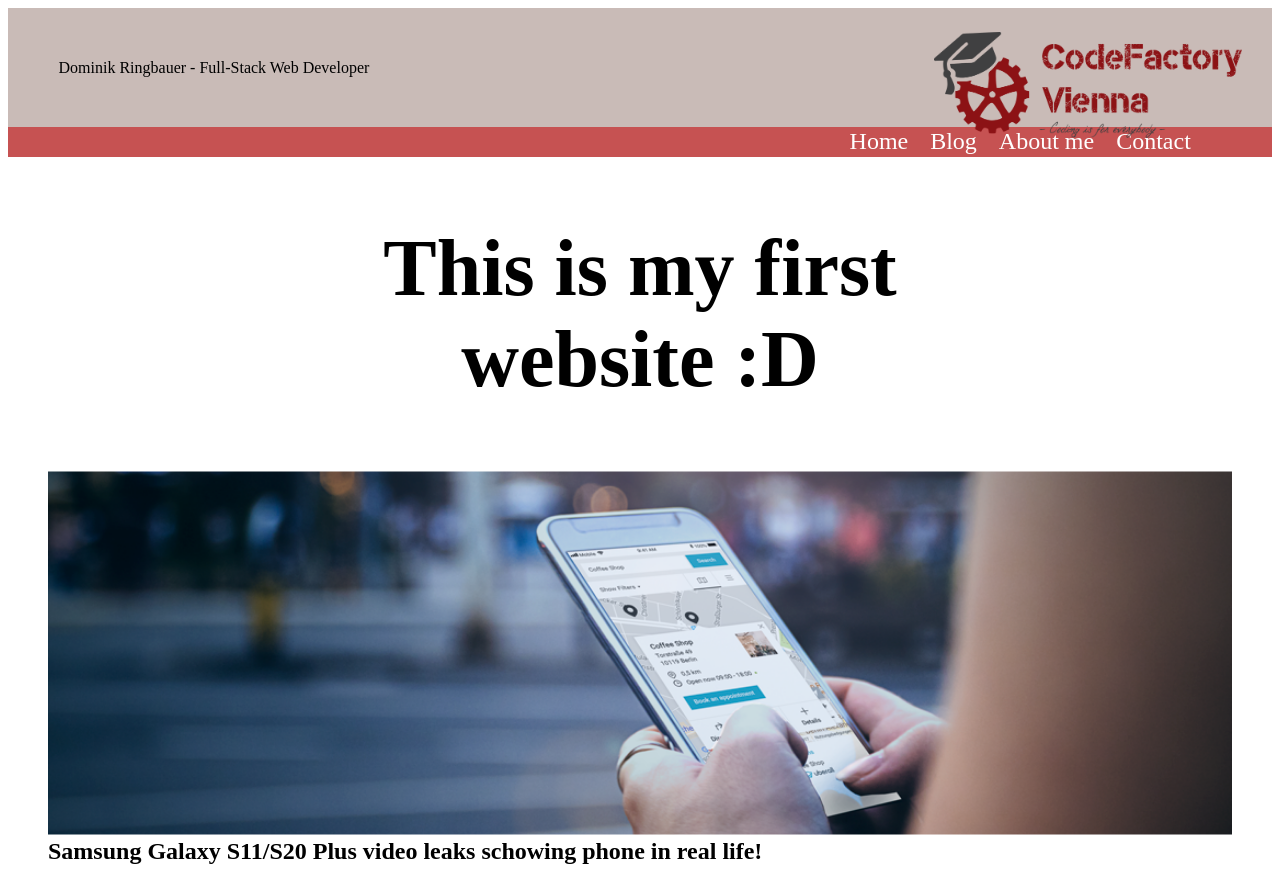
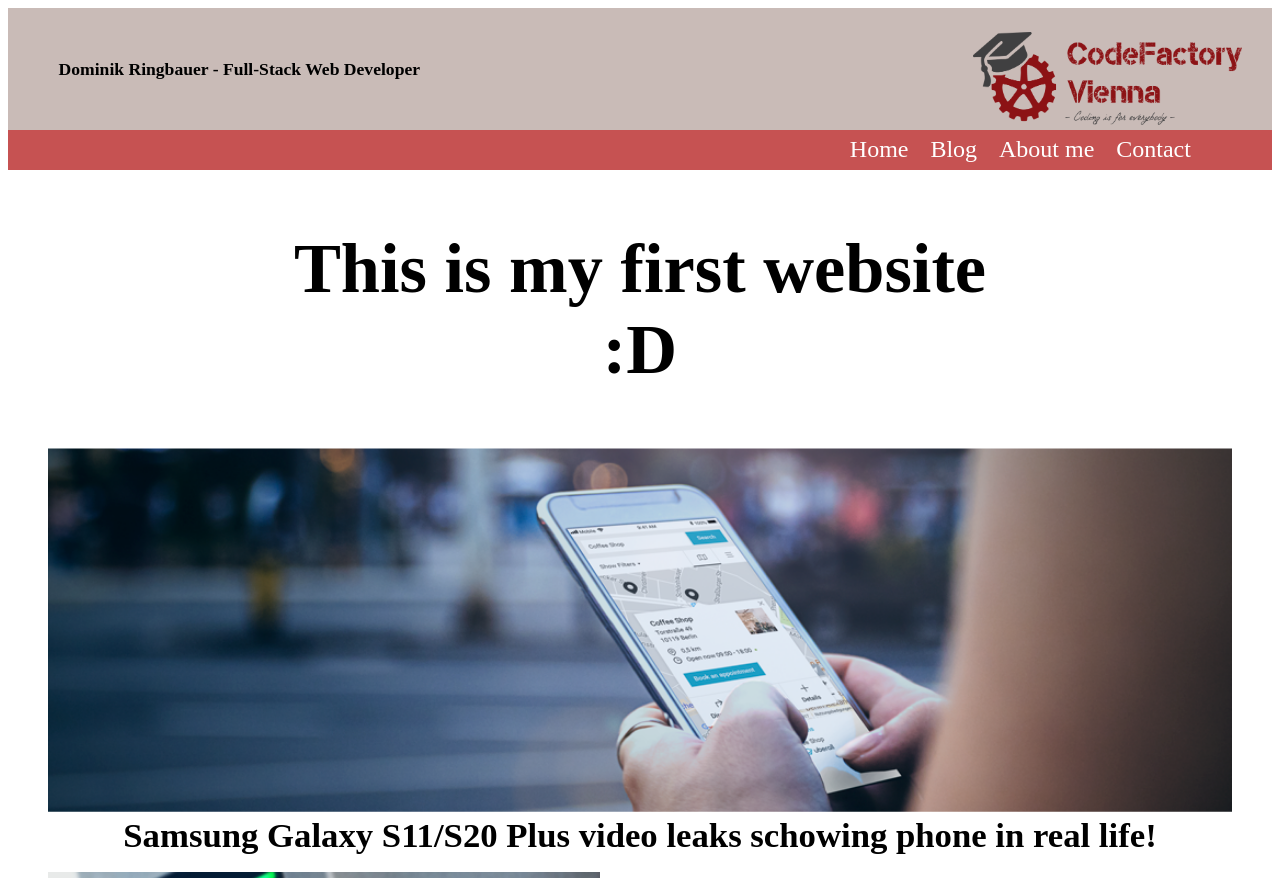
Before and after one commit to DominikRingbauer/CF-CR01-DominikRingbauer, a plain HTML site: page index.html in a window 1280 px wide. Shown: the top 878 px of the page. Drawn offline with Linux system fonts and the light colour scheme.

Commit message:
finished index.html

```diff
--- a/index.html
+++ b/index.html
@@ -9,7 +9,7 @@
 
 	<body>
 		<header>
-			<p class="heading">Dominik Ringbauer - Full-Stack Web Developer</p>
+			<p class="headfoot">Dominik Ringbauer - Full-Stack Web Developer</p>
 			<img class="logo-top" src="img/logo.png" alt="Logo">
 		</header>
 
@@ -50,7 +50,7 @@
 
 		<footer>
 			<img class="logo-bottom" src="img/logo.png" alt="Logo">
-			<p class="heading">Dominik Ringbauer - CodeFactory 2020</p>
+			<p class="headfoot">Dominik Ringbauer - CodeFactory 2020</p>
 		</footer>
 	</body>
 </html>
--- a/style.css
+++ b/style.css
@@ -21,20 +21,26 @@ footer p {
 	text-align: center;
 }
 
-.heading {
-	padding: 0%;
+#container {
+	width: 100%;
+}
+
+.headfoot {
+	padding: 0;
 	margin: 0;
+	font-weight: bold;
+	font-size: 110%;
 }
 
 .logo-top {
-	width: 24%;
+	width: 21%;
 	position: absolute;
 	top: 4%;
 	right: 3%;
 }
 
 .logo-bottom {
-	width: 21%;
+	width: 19%;
 	position: sticky;
 	left: 41%;
 	bottom: -10%;
@@ -44,7 +50,7 @@ ul {
 	margin: 0;
 	text-align: right;
 	background: rgb(198,82,82);
-	padding: 0.1%;
+	padding: 0.5%;
 	padding-right: 5%;
 }
 
@@ -66,12 +72,13 @@ h1 {
 	margin-left: 20%;
 	margin-right: 20%;
 	text-align: center;
-	font-size: 500%;
+	font-size: 440%;
 }
 
 figcaption {
 	font-weight: bold;
-	font-size: 150%;
+	font-size: 217%;
+	text-align: center;
 }
 /*
 .article01 {
@@ -99,8 +106,8 @@ figcaption {
 .article03 {
 	width: 50%;
 	position: absolute;
-	right: 0;
-	bottom: -132.5%;
+	top: 121%;
+	left: 50%;
 }
 
 .scooter {
```
